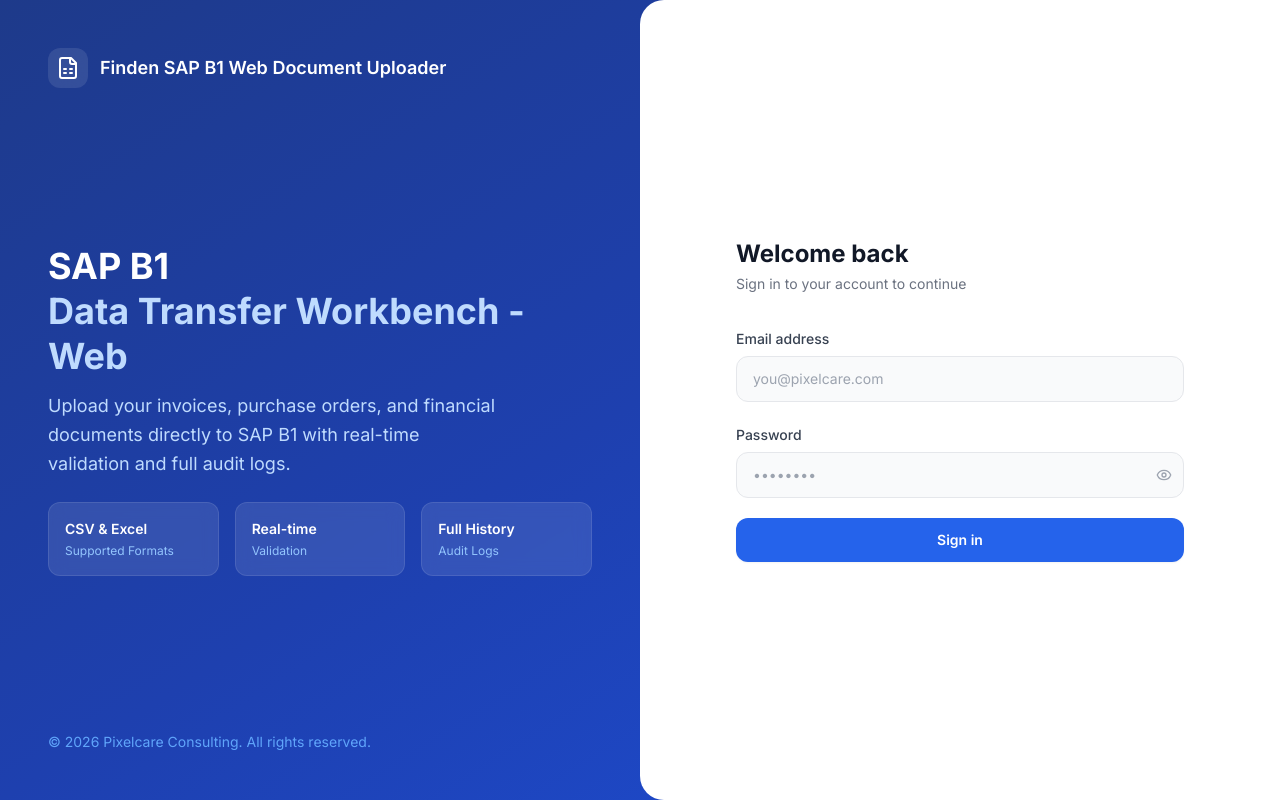
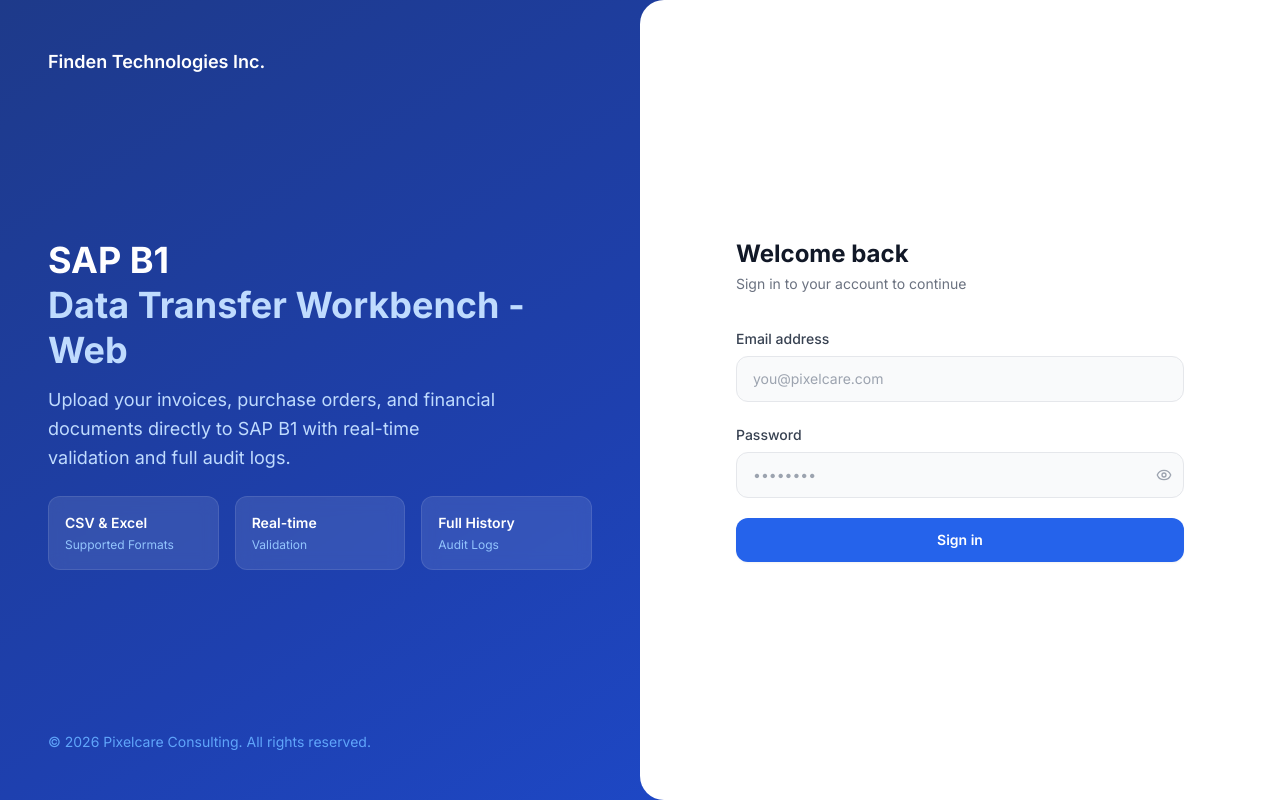
Before and after one commit to justineMD2002/Finden_Doc_Uploader, a React (Vite) app: page /login in a window 1280 px wide. Built offline with nearby package versions, Linux system fonts and the light colour scheme; no server answers.

Commit message:
feat: ui changes in login

```diff
--- a/src/pages/Login.tsx
+++ b/src/pages/Login.tsx
@@ -39,10 +39,10 @@
       {/* Left panel - branding */}
       <div className="hidden lg:flex lg:w-1/2 flex-col justify-between p-12">
         <div className="flex items-center gap-3">
-          <div className="w-10 h-10 rounded-xl bg-white/10 flex items-center justify-center backdrop-blur">
+          {/* <div className="w-10 h-10 rounded-xl bg-white/10 flex items-center justify-center backdrop-blur">
             <FileSpreadsheet className="w-6 h-6 text-white" />
-          </div>
-          <span className="text-white font-semibold text-lg">Finden SAP B1 Web Document Uploader</span>
+          </div> */}
+          <span className="text-white font-semibold text-lg">Finden Technologies Inc.</span>
         </div>
 
         <div className="space-y-6">
```
